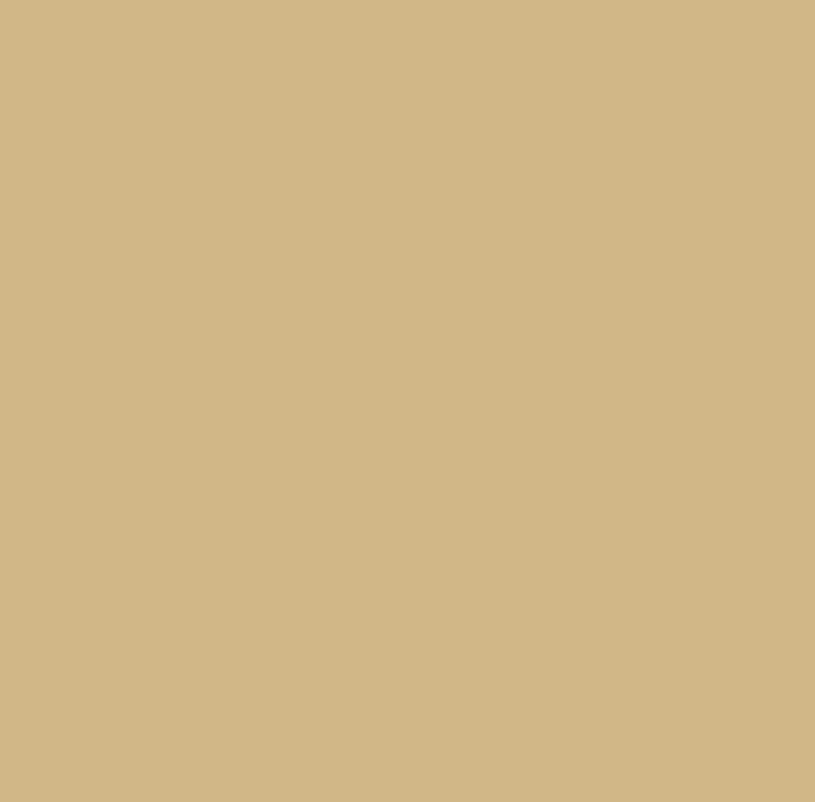
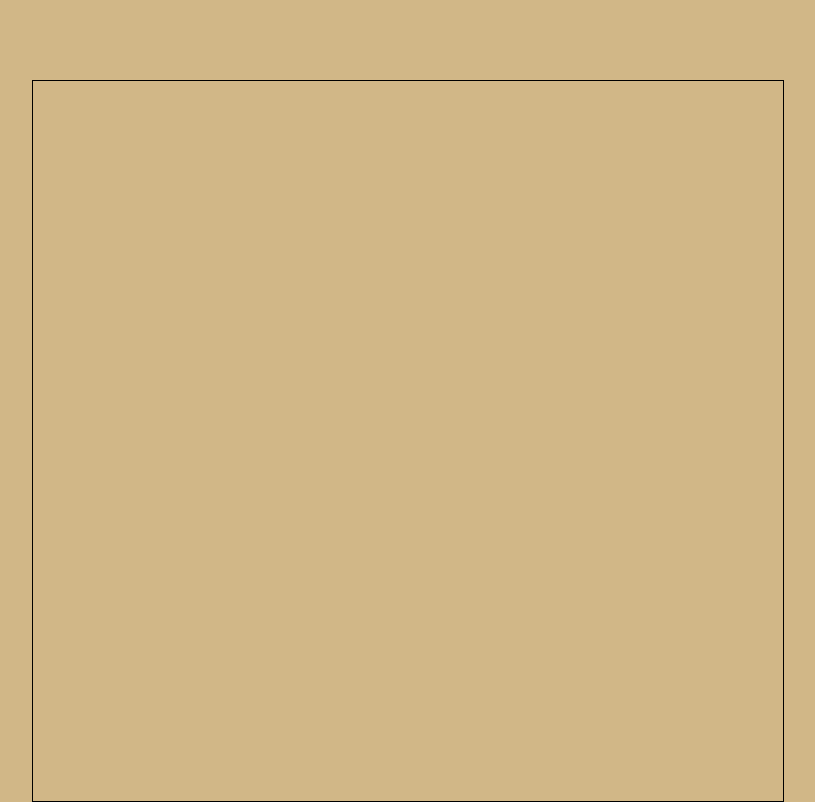
Before and after one commit to gernesto14/Sign-Up-Form, a plain HTML site: page index.html in a window 1280 px wide. Shown: the whole page, without its empty margins (232-1047 px from the left). Drawn offline with Linux system fonts and the light colour scheme.

Commit message:
to test deployment

```diff
--- a/styles.css
+++ b/styles.css
@@ -1,3 +1,9 @@
-body{
-    background-color: rgb(209, 183, 135);
+body {
+  background-color: rgb(209, 183, 135);
+  border-color: black;
+  border-width: 1px;
+  border-style: groove;
+  width: 750px;
+  min-height: 90vh;
+  margin: 80px  auto auto ;
 }
```
Also changed, not shown: 1 other file.
